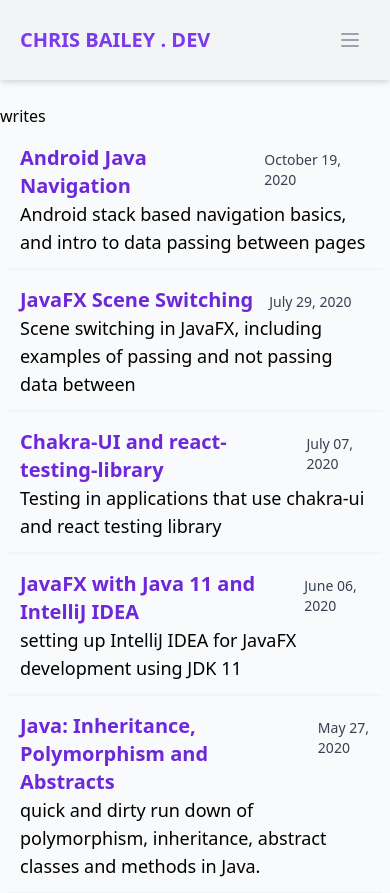
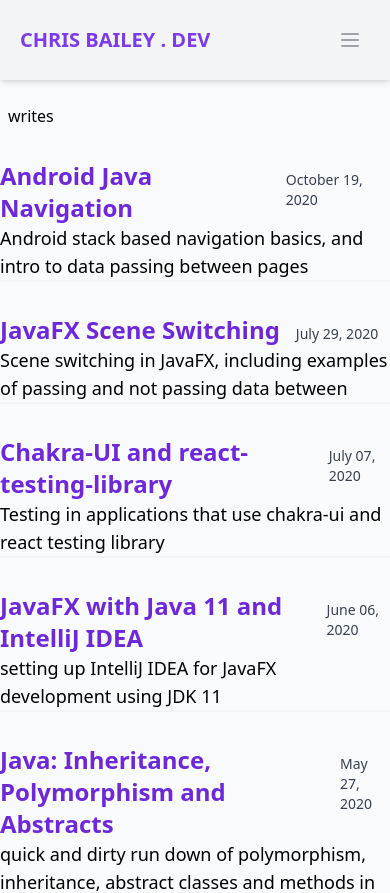
Before and after one commit to xchrisbailey/chrisbaileydev_v2, a Next.js app: page /write in a window 390 px wide. Shown: the top 893 px of the page. Built offline with nearby package versions, Linux system fonts and the light colour scheme; a small style sheet from the web is missing; what @tailwindcss/typography would draw is missing.

Commit message:
feat: :lipstick: margin and padding on mobile devices

```diff
--- a/src/components/ListItem.jsx
+++ b/src/components/ListItem.jsx
@@ -3,10 +3,10 @@
 
 const ListItem = ({ item }) => {
   return (
-    <div className="mx-2 my-1 p-3  flex flex-col justify-between  border-b-2 border-gray-100 dark:border-gray-900">
+    <div className="my-8 flex flex-col justify-between  border-b-2 border-gray-100 dark:border-gray-900">
       <div className="flex items-baseline">
         <Link href={`/posts/${item.meta.slug}`}>
-          <a className="purple-link text-xl font-bold mr-4">
+          <a className="purple-link text-2xl font-bold mr-4">
             {item.meta.title}
           </a>
         </Link>
--- a/src/pages/index.js
+++ b/src/pages/index.jsx
@@ -18,7 +18,7 @@
       </Head>
       <Nav />
       <div className="container mx-auto mt-6 ">
-        <section className="mb-10">
+        <section className="m-2 mb-10 md:m-0 md:mb-10">
           <div className="prose dark:prose-dark prose-purple lg:prose-xl">
             <h1>makes...</h1>
           </div>
@@ -41,11 +41,11 @@
             />
           </div>
         </section>
-        <section>
+        <section className="m-2 md:m-0">
           <div className="prose dark:prose-dark prose-purple lg:prose-xl">
             <h1>Writes...</h1>
           </div>
-          <div className="bg-white dark:bg-gray-800 shadow-sm rounded-md">
+          <div>
             {allPosts.map((post, i) => (
               <ListItem key={i} item={post} />
             ))}
--- a/src/pages/make.jsx
+++ b/src/pages/make.jsx
@@ -15,7 +15,7 @@
         <title>chris bailey . dev | make</title>
       </Head>
       <Nav />
-      <div className="container mx-auto mt-6 ">
+      <div className="md:container md:mx-auto mt-6 mx-2 ">
         <section className="mb-10">
           <div className="prose dark:prose-dark prose-purple lg:prose-xl">
             <h1>make</h1>
--- a/src/pages/posts/[slug].js
+++ b/src/pages/posts/[slug].js
@@ -14,7 +14,7 @@
         <title>chris bailey (.) dev{post.meta.title}</title>
       </Head>
       <Nav />
-      <article className="prose dark:prose-dark prose-purple lg:prose-xl mx-auto mt-8">
+      <article className="prose dark:prose-dark prose-purple lg:prose-xl m-2 mt-8 md:m-0 md:mx-auto md:mt-8">
         <h1>{post.meta.title}</h1>
         <div dangerouslySetInnerHTML={{ __html: post.content }} />
       </article>
--- a/src/pages/write.jsx
+++ b/src/pages/write.jsx
@@ -17,7 +17,7 @@
       </Head>
       <Nav />
       <div className="container mx-auto mt-6 ">
-        <div className="prose dark:prose-dark prose-purple lg:prose-xl">
+        <div className="prose dark:prose-dark prose-purple lg:prose-xl m-2 md:m-0">
           <h1>writes</h1>
         </div>
         {allPosts.map((post, i) => (
```
